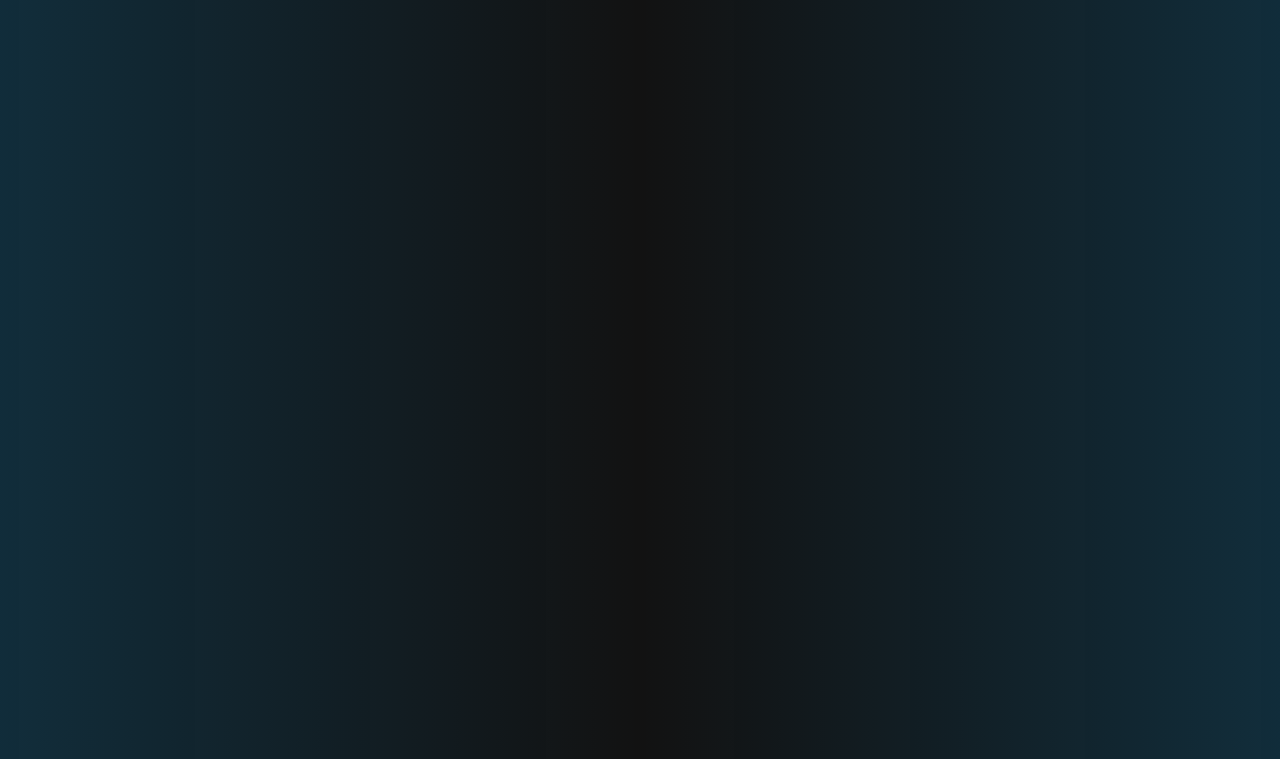
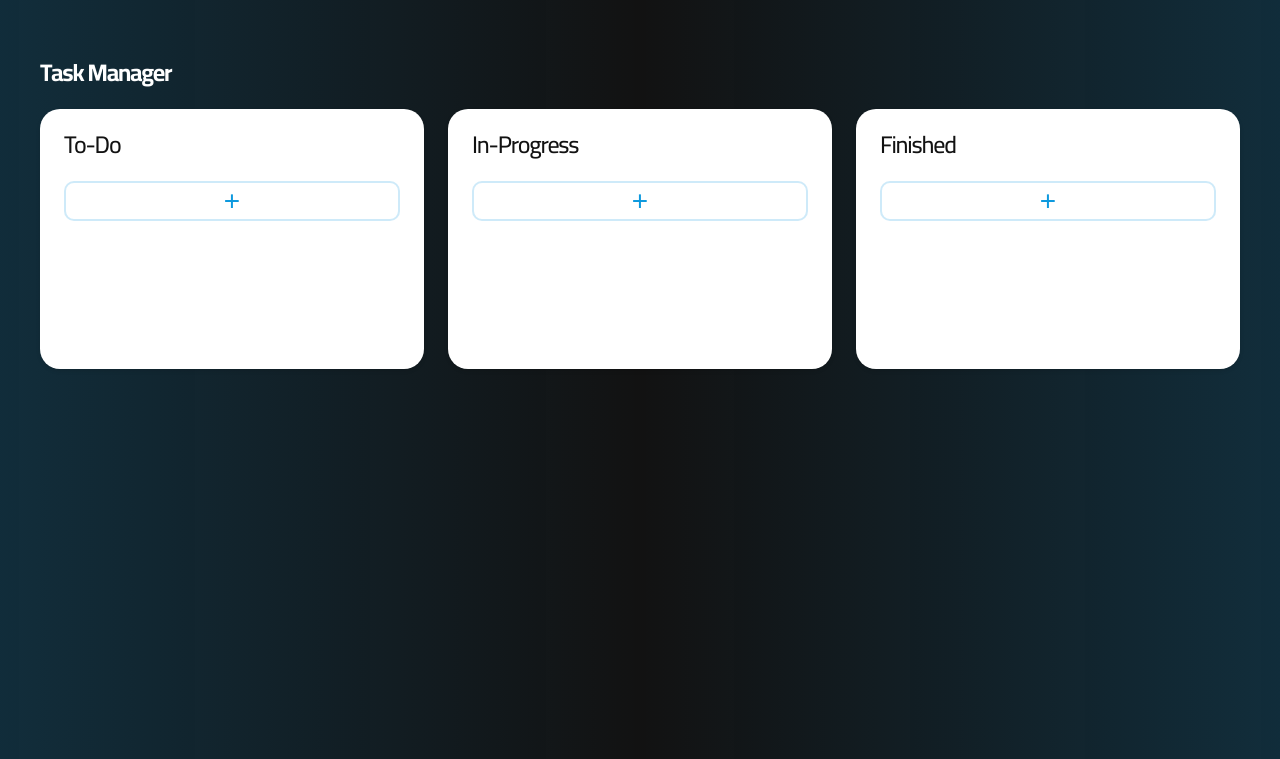
Before and after one commit to CoolMcProgrammer123/INM420-Self-Learning-Project, a website: page public/index.html in a window 1280 px wide. Shown: the part 105-864 px from the top of the page. Drawn offline with nearby package versions, Linux system fonts and the light colour scheme.

Commit message:
Added columns + functionality

```diff
--- a/public/assets/css/style.css
+++ b/public/assets/css/style.css
@@ -24,6 +24,12 @@ body {
     color: #FFFFFF;
 
     padding: 32px;
+
+    display: flex;
+    flex-direction: column;
+    align-items: center;
+
+    gap: 64px;
 }
 
 header {
@@ -72,3 +78,105 @@ button {
 button img {
     height: 36px;
 }
+
+main {
+    display: flex;
+    flex-direction: column;
+
+    width: 100%;
+    max-width: 1200px;
+    height: 1000px;
+
+    gap: 24px;
+}
+
+main h2 {
+    font-style: normal;
+    font-weight: 700;
+    font-size: 24px;
+    letter-spacing: -0.05em;
+}
+
+.board {
+    display: flex;
+    gap: 24px;
+}
+
+.column {
+    color: #121212;
+
+    background: white;
+    border-radius: 20px;
+    padding: 24px;
+    width: 100%;
+    box-shadow: 0 2px 4px rgba(0, 0, 0, 0.1);
+    display: flex;
+    flex-direction: column;
+    gap: 24px;
+}
+
+.column h1 {
+    font-style: normal;
+    font-weight: 500;
+    font-size: 24px;
+    letter-spacing: -0.05em;
+
+    color: #121212;
+}
+
+.add-task-btn {
+    display: flex;
+    align-items: center;
+    justify-content: center;
+    font-size: 28px;
+    width: 100%;
+    height: 40px;
+    border: 2px solid rgba(13, 152, 222, 0.2);
+    color: #0D99DE;
+    border-radius: 10px;
+    text-align: center;
+    cursor: pointer;
+    user-select: none;
+    transition: background 0.3s ease, color 0.3s ease;
+}
+
+.add-task-btn:hover {
+    background: #0D99DE;
+    color: white;
+}
+
+.task-list {
+    display: flex;
+    flex-direction: column;
+    gap: 24px;
+
+    list-style: none;
+    min-height: 100px;
+}
+
+.task {
+    display: flex;
+    flex-direction: column;
+    align-items: flex-start;
+    padding: 20px;
+    gap: 18px;
+
+    background: white;
+    box-shadow: 0px 2px 8px rgba(0, 0, 0, 0.2);
+    border-radius: 10px;
+    cursor: move;
+    transition: transform 0.2s ease, background 0.3s ease;
+    min-height: 20px;
+}
+
+.task:hover {
+    transform: scale(1.02);
+    background: rgba(13, 152, 222, 0.2);
+}
+
+.task[contenteditable="true"]:focus {
+    outline: none;
+    border: 2px solid #0D99DE;
+    border-radius: 10px;
+    background-color: rgba(13, 152, 222, 0.2);
+}
--- a/public/assets/js/main.js
+++ b/public/assets/js/main.js
@@ -0,0 +1,45 @@
+// Enable drag-and-drop with Sortable.js
+document.querySelectorAll('.task-list').forEach(list => {
+  new Sortable(list, {
+    group: 'shared',
+    animation: 150
+  });
+});
+
+// Add new task button functionality
+document.querySelectorAll('.add-task-btn').forEach(btn => {
+  btn.addEventListener('click', () => {
+    const column = btn.closest('.column');
+    const list = column.querySelector('.task-list');
+
+    const li = document.createElement('li');
+    li.className = 'task';
+    li.contentEditable = true;
+    li.textContent = '';
+    list.appendChild(li);
+    li.focus();
+
+    const finishEditing = () => {
+      const text = li.textContent.trim();
+
+      if (text === '') {
+        li.remove(); // delete if empty
+      } else {
+        li.contentEditable = false;
+      }
+
+      li.removeEventListener('blur', finishEditing);
+      li.removeEventListener('keydown', handleKey);
+    };
+
+    const handleKey = (e) => {
+      if (e.key === 'Enter') {
+        e.preventDefault();
+        li.blur(); // triggers finishEditing
+      }
+    };
+
+    li.addEventListener('blur', finishEditing);
+    li.addEventListener('keydown', handleKey);
+  });
+});
--- a/public/index.html
+++ b/public/index.html
@@ -10,6 +10,8 @@
 
     <!-- Custom CSS -->
     <link rel="stylesheet" href="./assets/css/style.css" />
+
+    <script src="https://cdn.jsdelivr.net/npm/sortablejs@latest/Sortable.min.js"></script>
 
     <title>Self Learning Topic</title>
 </head>
@@ -25,6 +27,28 @@
         </button>
     </header>
 
+    <main>
+        <h2>Task Manager</h2>
+
+        <div id="board" class="board">
+            <div class="column">
+                <h1>To-Do</h1>
+                <button class="add-task-btn">+</button>
+                <ul class="task-list" id="todo"></ul>
+            </div>
+            <div class="column">
+                <h1>In-Progress</h1>
+                <button class="add-task-btn">+</button>
+                <ul class="task-list" id="inprogress"></ul>
+            </div>
+            <div class="column">
+                <h1>Finished</h1>
+                <button class="add-task-btn">+</button>
+                <ul class="task-list" id="finished"></ul>
+            </div>
+        </div>
+    </main>
+
     <script src="./assets/js/main.js"></script>
 </body>
 
```
